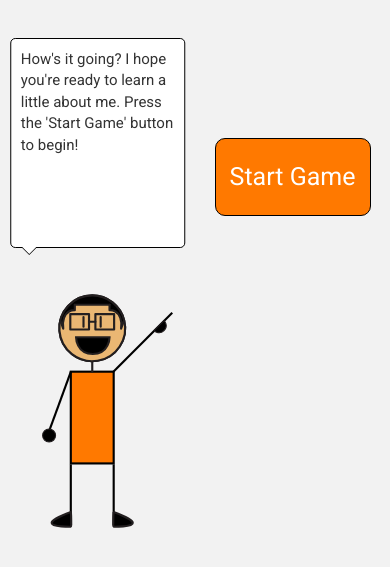
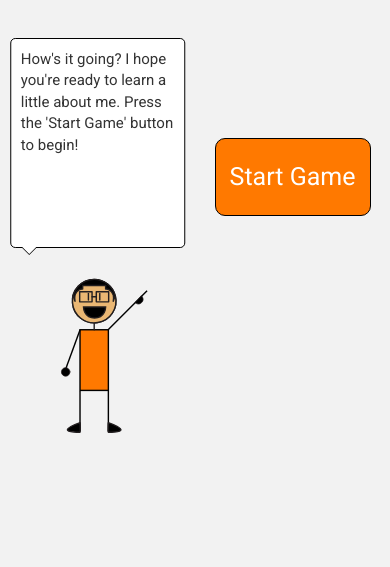
Before and after one commit to brobertson3/quizme, a website: page index.html in a window 390 px wide. Shown: the part 109-676 px from the top of the page. Drawn offline with nearby package versions, Linux system fonts and the light colour scheme.

Commit message:
Decreased character height on small screen
Decreased the height of the character on a smaller screen so that he can be fully visible.

```diff
--- a/scss/index.scss
+++ b/scss/index.scss
@@ -152,6 +152,10 @@ div {
 			img {
 				height: 275px;
 				width: 150px;
+
+				@include for-small-phone {
+					height: 175px;
+				}
 			}
 		}
 	}
```
Also changed, not shown: css/index.css.
